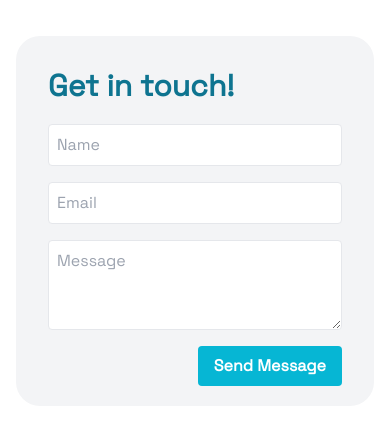
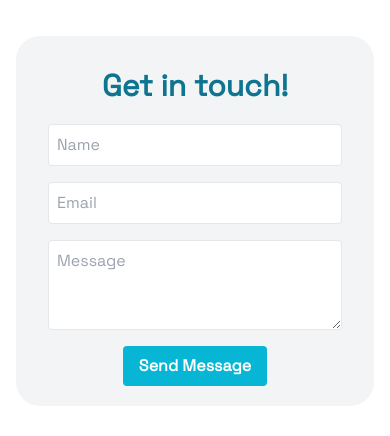
Before and after one commit to Danielluma242004/Portafolio, a React (Vite) app: page / in a window 390 px wide. Shown: the part 2934-3370 px from the top of the page. Built offline with nearby package versions, Linux system fonts and the light colour scheme.

Commit message:
Fix Buttons

```diff
--- a/src/components/Contact.tsx
+++ b/src/components/Contact.tsx
@@ -14,7 +14,7 @@ export function Contact() {
             data-netlify="true"
             className="m-3 mb-0"
           >
-            <p className="font-bold text-cyan-700 text-3xl pb-5">
+            <p className="font-bold text-cyan-700 text-3xl pb-5 text-center md:text-left">
               Get in touch!
             </p>
             <div className="flex flex-col md:flex-row">
@@ -43,7 +43,7 @@ export function Contact() {
               ></textarea>
             </div>
             <div data-netlify-recaptcha="true"></div>
-            <div className="flex justify-end">
+            <div className="flex justify-center md:justify-end">
               <input
                 type="submit"
                 value="Send Message"
```
